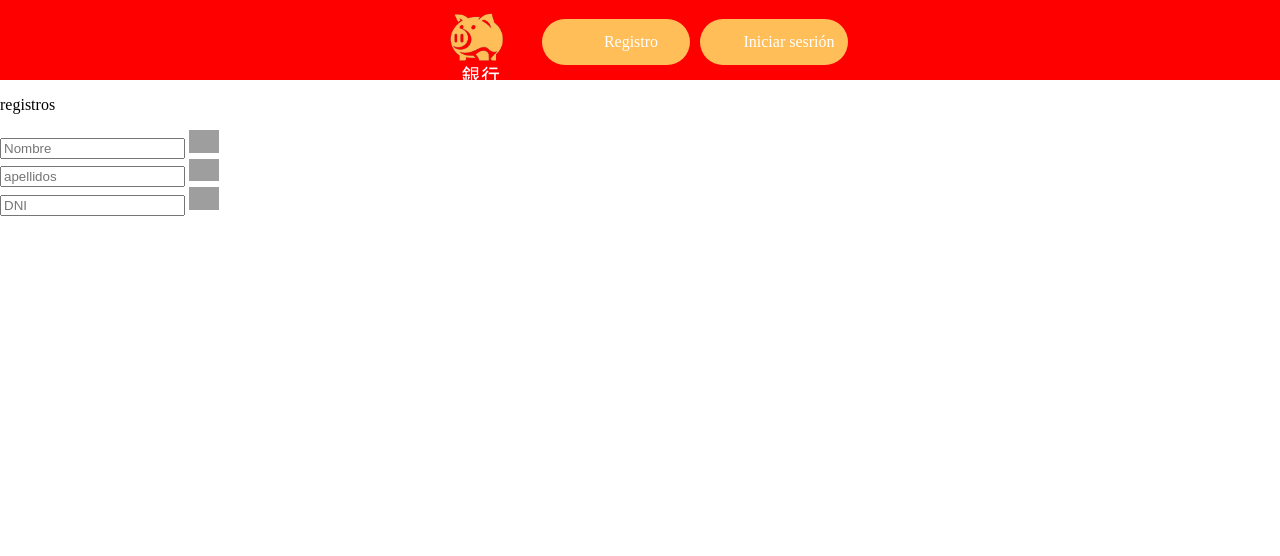
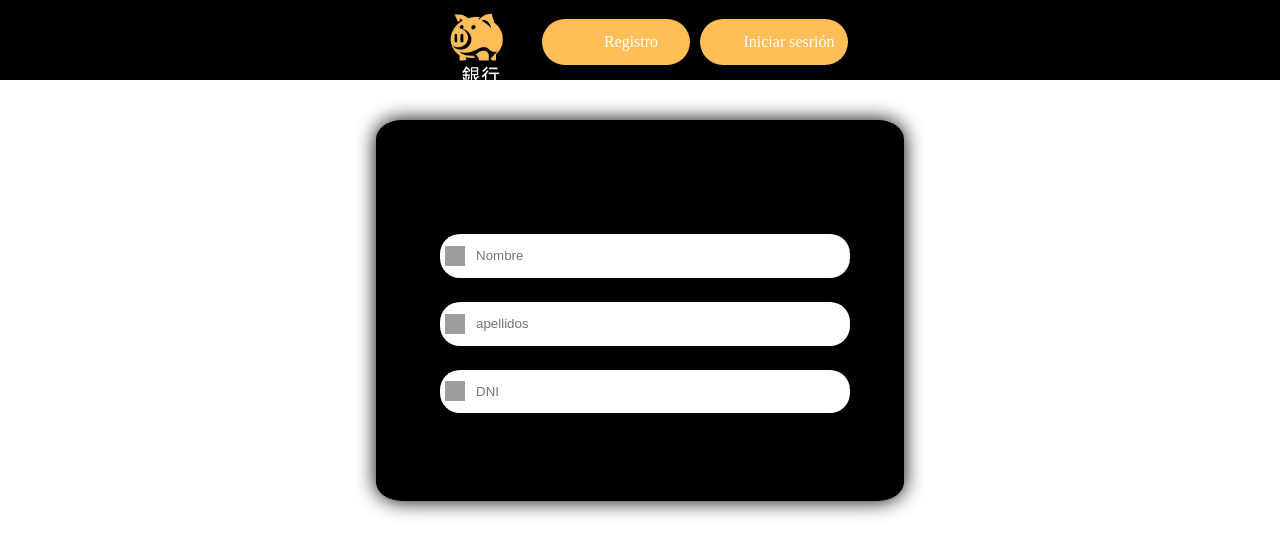
Before and after one commit to SamuelCb123/Proyecto-Banco, a PHP site: page /registro.php in a window 1280 px wide. Shown: the top 556 px of the page. Run offline with PHP 8.4, Linux system fonts and the light colour scheme; grey boxes are pictures that could not be loaded.

Commit message:
sass aplicado al formulario

```diff
--- a/SASS/css/styles.css
+++ b/SASS/css/styles.css
@@ -1,5 +1,5 @@
 header {
-  background-color: red;
+  background-color: black;
   height: 80px;
 }
 
@@ -30,6 +30,74 @@ header {
   text-indent: 30px;
 }
 
+form {
+  -webkit-box-shadow: 0 0 20px;
+          box-shadow: 0 0 20px;
+  padding: 5%;
+  border-radius: 5%;
+  background-color: black;
+  display: -webkit-box;
+  display: -ms-flexbox;
+  display: flex;
+  -webkit-box-orient: vertical;
+  -webkit-box-direction: normal;
+      -ms-flex-direction: column;
+          flex-direction: column;
+  text-align: center;
+  width: 90%;
+  max-width: 400px;
+  margin: auto;
+}
+
+.input-wrapper {
+  position: relative;
+  width: 90%;
+  margin-bottom: 3vh;
+}
+
+.formulario {
+  display: -webkit-box;
+  display: -ms-flexbox;
+  display: flex;
+  -webkit-box-pack: center;
+      -ms-flex-pack: center;
+          justify-content: center;
+  -webkit-box-align: center;
+      -ms-flex-align: center;
+          align-items: center;
+  margin-top: 5vh;
+}
+
+.botones {
+  text-align: center;
+}
+
+input {
+  border-radius: 20px;
+  padding: 4% 4% 4% 10%;
+  width: 100%;
+  border: 0;
+  outline: none;
+}
+
+.input-icon {
+  position: absolute;
+  height: 20px;
+  width: 20px;
+  left: 5px;
+  top: 50%;
+  -webkit-transform: translateY(-50%);
+          transform: translateY(-50%);
+}
+
+@media screen and (max-width: 600px) {
+  form {
+    width: 100%;
+  }
+  input {
+    padding: 4% 4% 4% 10%;
+  }
+}
 body {
   margin: 0;
   padding: 0;
--- /dev/null
+++ b/SASS/scss/components/formulario.scss
@@ -0,0 +1,59 @@
+form{
+    box-shadow: 0 0 20px;
+    padding: 5%;
+    border-radius: 5%;
+    background-color: black;
+    display: flex;
+    flex-direction: column;
+    text-align: center;
+    width: 90%;
+    max-width: 400px;
+    margin: auto;
+}
+.input-wrapper {
+    position: relative;
+    width: 90%;
+    margin-bottom: 3vh;
+}
+
+
+.formulario {
+    display: flex;
+    justify-content: center;
+    align-items: center;
+    margin-top: 5vh;
+}
+
+.botones {
+    text-align: center;
+}
+
+input {
+    border-radius: 20px;
+    padding: 4% 4% 4% 10%;
+    width: 100%;
+    border: 0;
+    outline: none;
+}
+
+.input-icon {
+    position: absolute;
+    height: 20px;
+    width: 20px;
+    left: 5px;
+    top: 50%;
+    transform: translateY(-50%);
+}
+
+
+
+
+@media screen and (max-width: 600px) {
+    form {
+        width: 100%;
+    }
+
+    input {
+          padding: 4% 4% 4% 10%; ;
+    }
+}
--- a/SASS/scss/components/header.scss
+++ b/SASS/scss/components/header.scss
@@ -1,5 +1,5 @@
 header {
-    background-color: red;
+    background-color: black;
     height: 80px;
   }
 
--- a/SASS/scss/styles.scss
+++ b/SASS/scss/styles.scss
@@ -1,5 +1,7 @@
 @import "components/header.scss";
+@import "components/formulario.scss";
 
+$colorformulario:#0000;
 
   body{
     margin: 0;
```
